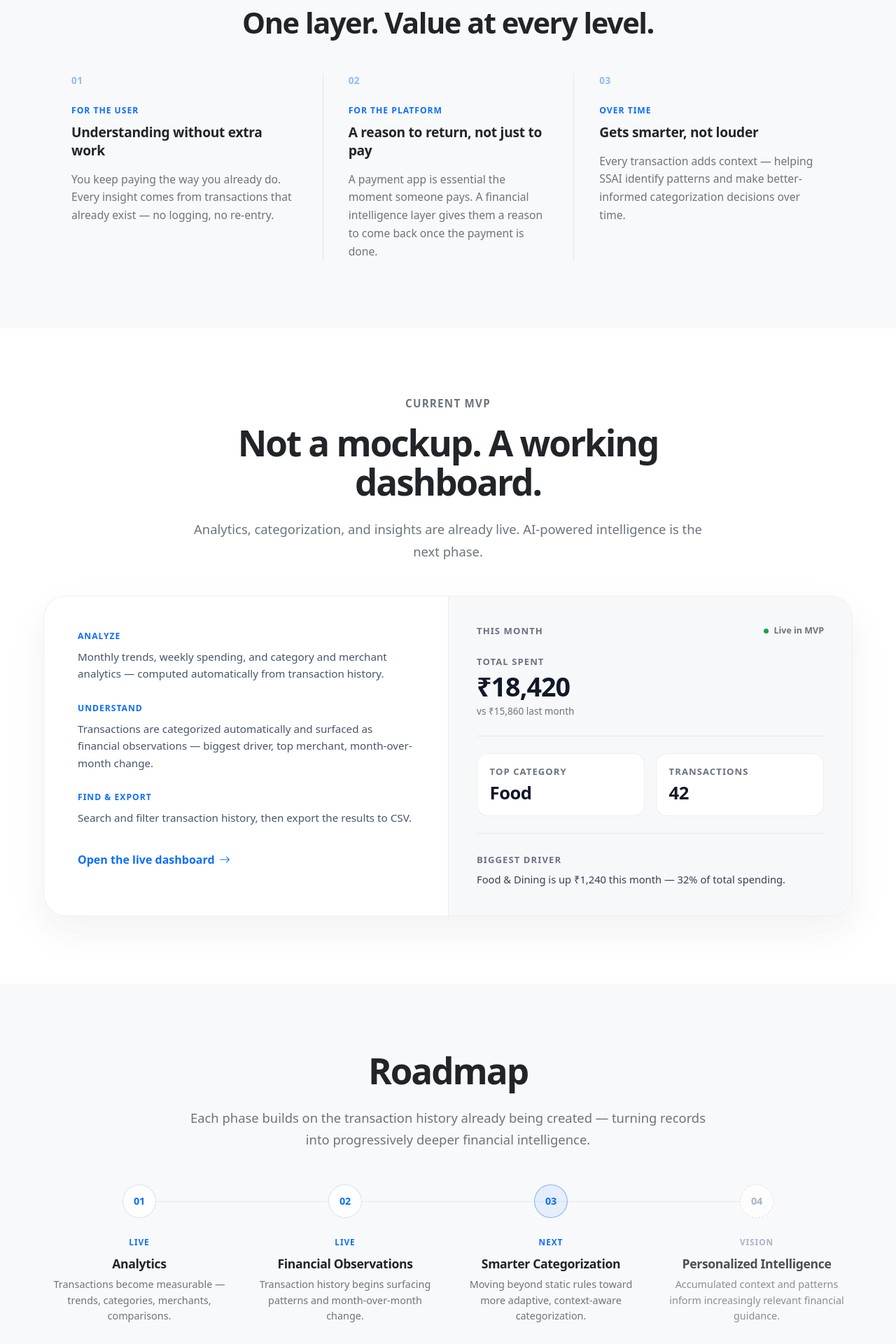
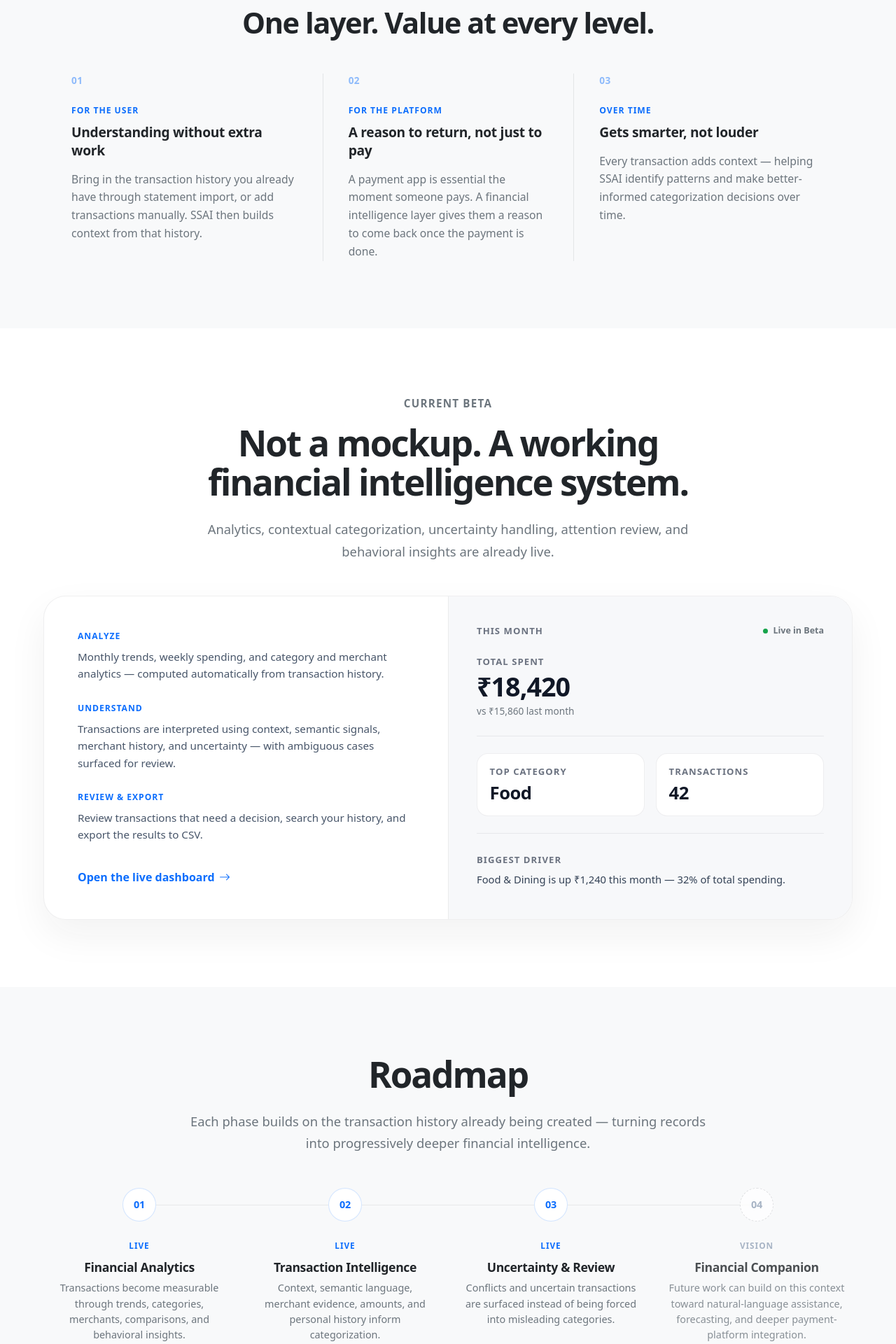
Before and after one commit to theanand108/smart_spend_AI, a Flask app: page / in a window 1280 px wide. Shown: the part 2573-4493 px from the top of the page at 70% size. Run offline with Flask 3, Linux system fonts and the light colour scheme.

Commit message:
fix: align beta landing page with current product

```diff
--- a/templates/index.html
+++ b/templates/index.html
@@ -178,7 +178,7 @@ Built to help existing UPI platforms explain spending instead of simply recordin
                 <p class="perspective-label mb-2">For the user</p>
                 <h3 class="perspective-heading mb-3">Understanding without extra work</h3>
                 <p class="perspective-text mb-0">
-                    You keep paying the way you already do. Every insight comes from transactions that already exist — no logging, no re-entry.
+                    Bring in the transaction history you already have through statement import, or add transactions manually. SSAI then builds context from that history.
                 </p>
             </div>
 
@@ -206,10 +206,10 @@ Built to help existing UPI platforms explain spending instead of simply recordin
     <div class="container showcase-container">
         <div class="row justify-content-center mb-5">
             <div class="col-lg-8 text-center">
-                <p class="transformation-kicker mb-3">Current MVP</p>
-                <h2 class="showcase-title mb-4">Not a mockup. A working dashboard.</h2>
+                <p class="transformation-kicker mb-3">Current Beta</p>
+                <h2 class="showcase-title mb-4">Not a mockup. A working financial intelligence system.</h2>
                 <p class="lead showcase-subtitle mb-0">
-                    Analytics, categorization, and insights are already live. AI-powered intelligence is the next phase.
+                    Analytics, contextual categorization, uncertainty handling, attention review, and behavioral insights are already live.
                 </p>
             </div>
         </div>
@@ -222,11 +222,11 @@ Built to help existing UPI platforms explain spending instead of simply recordin
                 </div>
                 <div class="proof-item">
                     <p class="proof-item-label mb-2">Understand</p>
-                    <p class="proof-item-text mb-0">Transactions are categorized automatically and surfaced as financial observations — biggest driver, top merchant, month-over-month change.</p>
+                    <p class="proof-item-text mb-0">Transactions are interpreted using context, semantic signals, merchant history, and uncertainty — with ambiguous cases surfaced for review.</p>
                 </div>
                 <div class="proof-item">
-                    <p class="proof-item-label mb-2">Find &amp; export</p>
-                    <p class="proof-item-text mb-0">Search and filter transaction history, then export the results to CSV.</p>
+                    <p class="proof-item-label mb-2">Review &amp; export</p>
+                    <p class="proof-item-text mb-0">Review transactions that need a decision, search your history, and export the results to CSV.</p>
                 </div>
                 <a href="/dashboard" class="proof-link">Open the live dashboard <i class="bi bi-arrow-right" aria-hidden="true"></i></a>
             </div>
@@ -234,7 +234,7 @@ Built to help existing UPI platforms explain spending instead of simply recordin
             <div class="proof-preview">
                 <div class="proof-preview-header">
                     <span class="dashboard-eyebrow">This Month</span>
-                    <span class="proof-live-marker"><span class="proof-live-dot" aria-hidden="true"></span>Live in MVP</span>
+                    <span class="proof-live-marker"><span class="proof-live-dot" aria-hidden="true"></span>Live in Beta</span>
                 </div>
 
                 <div class="proof-main-figure">
@@ -278,8 +278,8 @@ Built to help existing UPI platforms explain spending instead of simply recordin
                 <div class="roadmap-dot"><span class="roadmap-dot-number">01</span></div>
                 <div class="roadmap-card">
                     <span class="roadmap-status">Live</span>
-                    <h3 class="roadmap-stage-title mb-2">Analytics</h3>
-                    <p class="roadmap-stage-text mb-0">Transactions become measurable — trends, categories, merchants, comparisons.</p>
+                    <h3 class="roadmap-stage-title mb-2">Financial Analytics</h3>
+                    <p class="roadmap-stage-text mb-0">Transactions become measurable through trends, categories, merchants, comparisons, and behavioral insights.</p>
                 </div>
             </div>
 
@@ -287,17 +287,17 @@ Built to help existing UPI platforms explain spending instead of simply recordin
                 <div class="roadmap-dot"><span class="roadmap-dot-number">02</span></div>
                 <div class="roadmap-card">
                     <span class="roadmap-status">Live</span>
-                    <h3 class="roadmap-stage-title mb-2">Financial Observations</h3>
-                    <p class="roadmap-stage-text mb-0">Transaction history begins surfacing patterns and month-over-month change.</p>
+                    <h3 class="roadmap-stage-title mb-2">Transaction Intelligence</h3>
+                    <p class="roadmap-stage-text mb-0">Context, semantic language, merchant evidence, amounts, and personal history inform categorization.</p>
                 </div>
             </div>
 
-            <div class="roadmap-stage roadmap-stage-next">
+            <div class="roadmap-stage roadmap-stage-live">
                 <div class="roadmap-dot"><span class="roadmap-dot-number">03</span></div>
                 <div class="roadmap-card">
-                    <span class="roadmap-status">Next</span>
-                    <h3 class="roadmap-stage-title mb-2">Smarter Categorization</h3>
-                    <p class="roadmap-stage-text mb-0">Moving beyond static rules toward more adaptive, context-aware categorization.</p>
+                    <span class="roadmap-status">Live</span>
+                    <h3 class="roadmap-stage-title mb-2">Uncertainty &amp; Review</h3>
+                    <p class="roadmap-stage-text mb-0">Conflicts and uncertain transactions are surfaced instead of being forced into misleading categories.</p>
                 </div>
             </div>
 
@@ -305,8 +305,8 @@ Built to help existing UPI platforms explain spending instead of simply recordin
                 <div class="roadmap-dot"><span class="roadmap-dot-number">04</span></div>
                 <div class="roadmap-card">
                     <span class="roadmap-status">Vision</span>
-                    <h3 class="roadmap-stage-title mb-2">Personalized Intelligence</h3>
-                    <p class="roadmap-stage-text mb-0">Accumulated context and patterns inform increasingly relevant financial guidance.</p>
+                    <h3 class="roadmap-stage-title mb-2">Financial Companion</h3>
+                    <p class="roadmap-stage-text mb-0">Future work can build on this context toward natural-language assistance, forecasting, and deeper payment-platform integration.</p>
                 </div>
             </div>
         </div>
```
